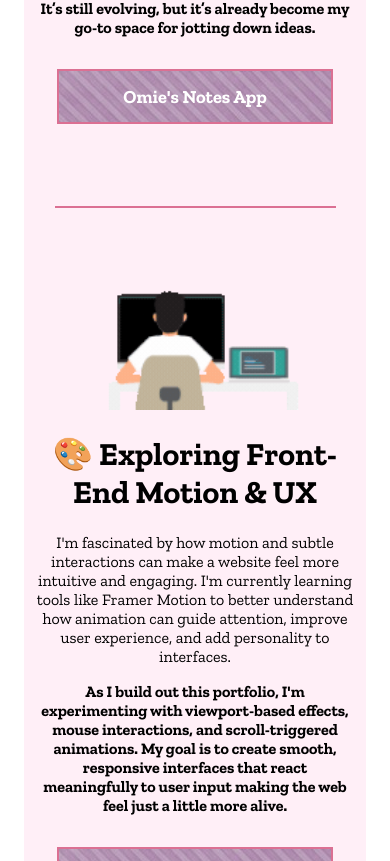
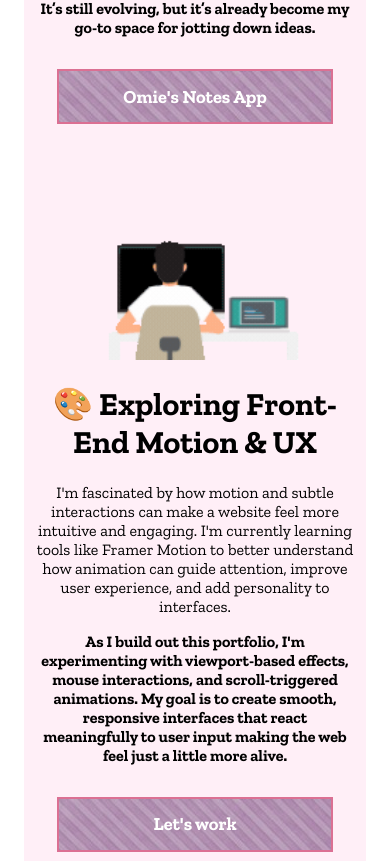
Before and after one commit to naominosa/Portfolio-, a React (Vite) app: page / in a window 390 px wide. Shown: the part 1872-2733 px from the top of the page. Built offline with nearby package versions, Linux system fonts and the light colour scheme.

Commit message:
Your commit message

```diff
--- a/src/App.css
+++ b/src/App.css
@@ -1,7 +1,7 @@
-*{
-  scroll-padding-top: 60px; /* height of your fixed navbar */
+/* *{
+  scroll-padding-top: 60px;
   scroll-behavior: smooth;
-}
+} */
 
 .Another{
   overflow-x: hidden;
--- a/src/PicturesOfMe.jsx
+++ b/src/PicturesOfMe.jsx
@@ -31,9 +31,9 @@
                 <div>
                     <img src={pictureSix} alt="Slide 6" />
                 </div>
-                <div>
+                <div className='none'>
 
-                <video className='none' loop autoPlay muted width="100%" height="auto">
+                <video  loop autoPlay muted width="100%" height="auto">
     <source src={video} type="video/mp4" />
     Your browser does not support the video tag.
 </video>
--- a/src/index.css
+++ b/src/index.css
@@ -55,6 +55,6 @@
 
 @media (max-width: 768px) {
 .lines{
-    padding-top: 2em;
+    display: none;
   }
 }
```
